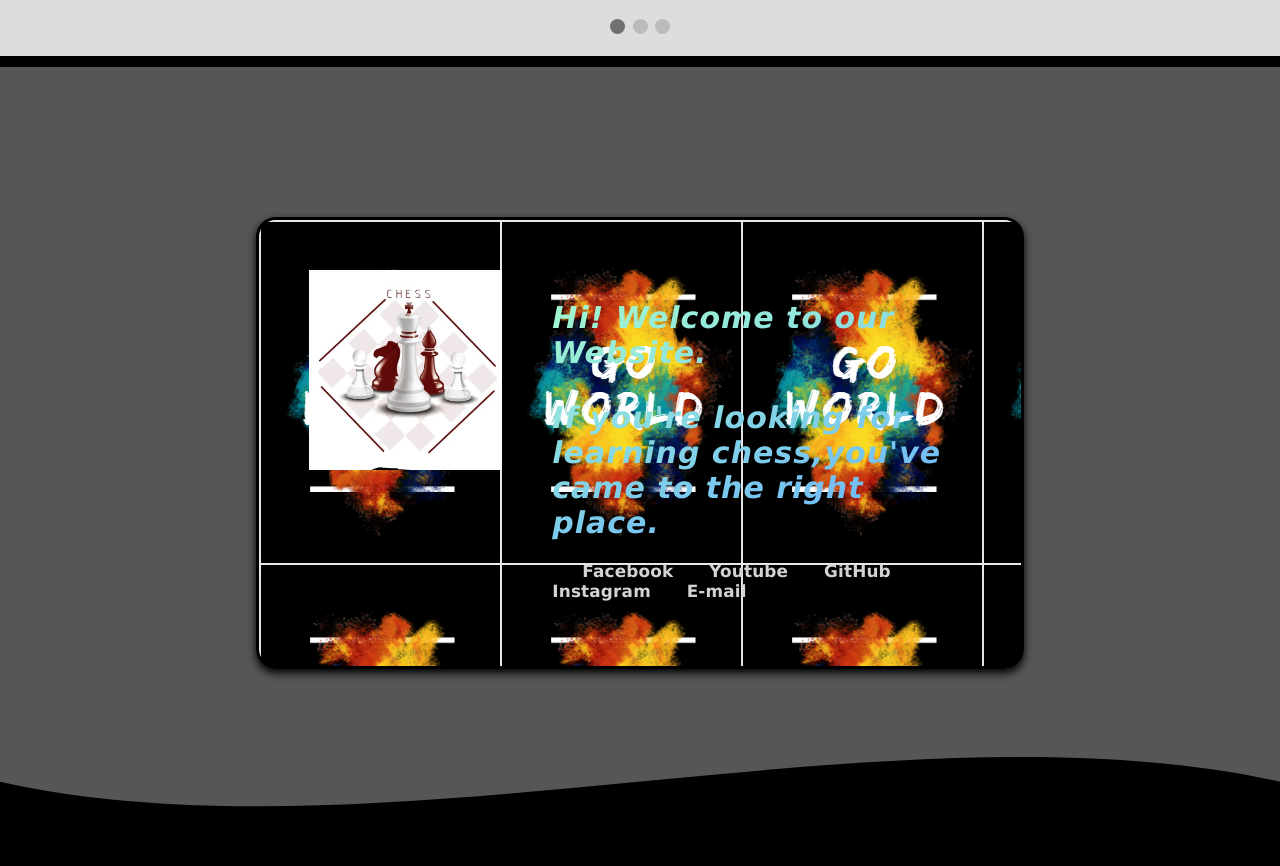
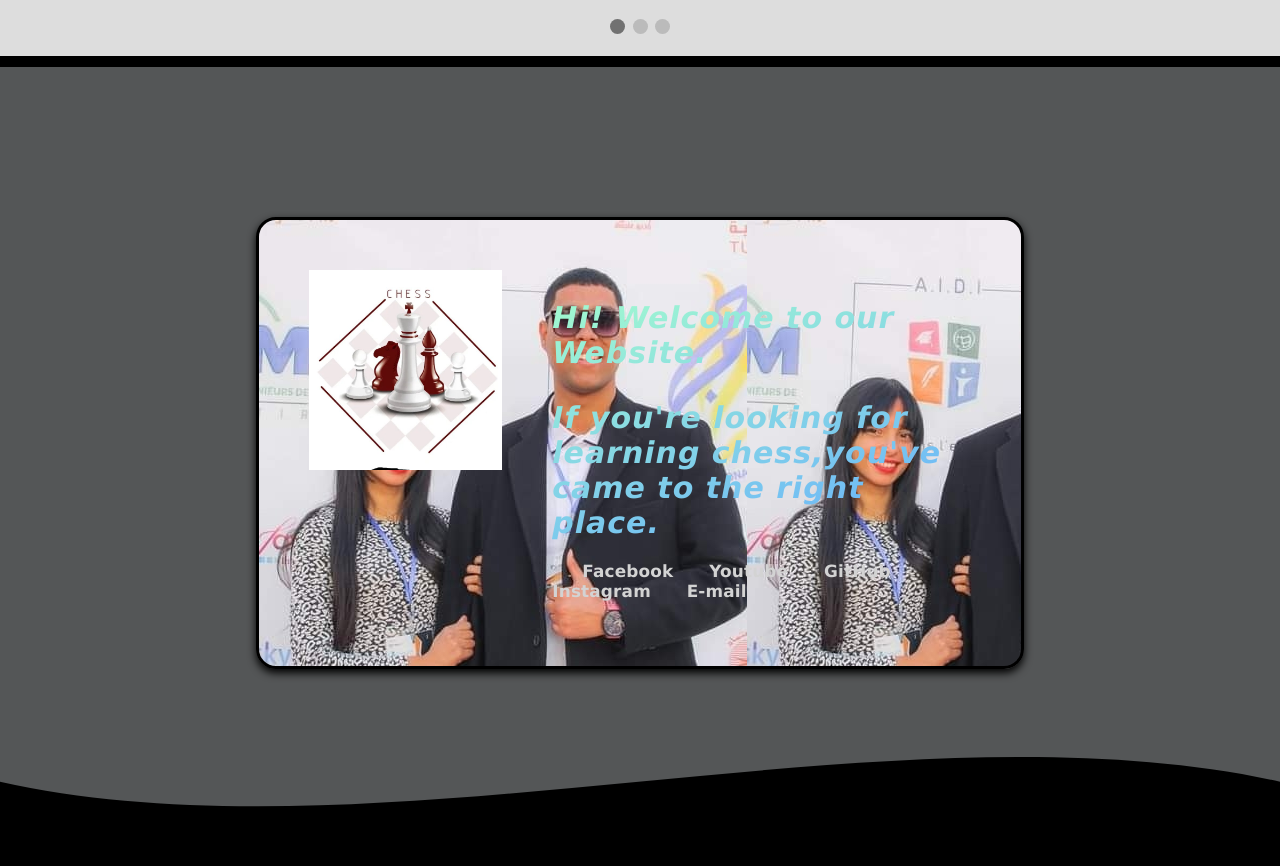
Before and after one commit to 10821324/site1, a PHP site: page /Home.html in a window 1280 px wide. Shown: the part 368-1234 px from the top of the page. Run offline with PHP 8.4, Linux system fonts and the light colour scheme.

Commit message:
Update style1.css

```diff
--- a/style1.css
+++ b/style1.css
@@ -87,7 +87,7 @@
     display: flex;
     border: .3rem solid#000;
     box-shadow: 0px 4px 8px #000;
-    background-image : url("2.png");
+    background-image : url("bae.jpg");
 
 }
 
```
